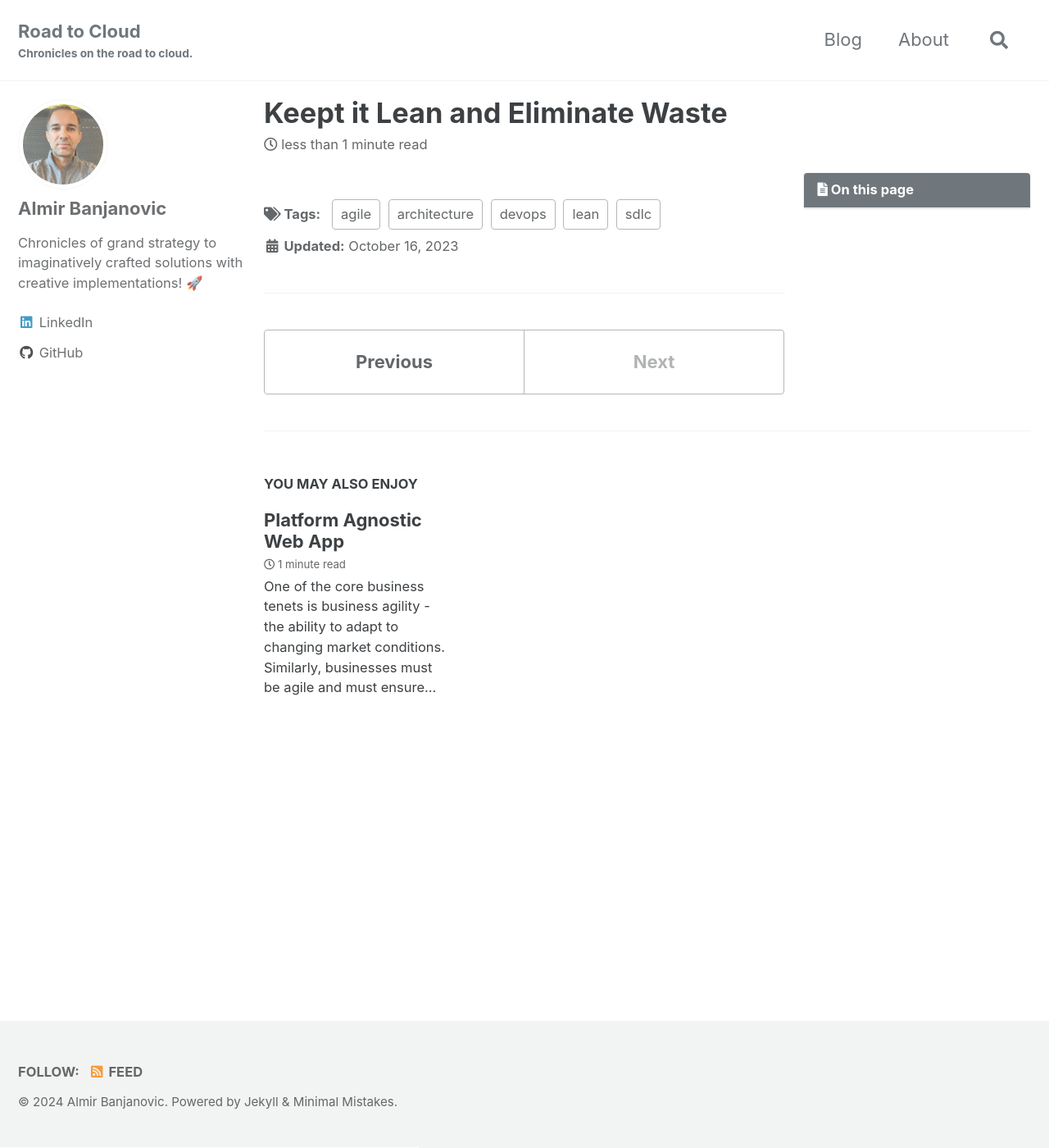
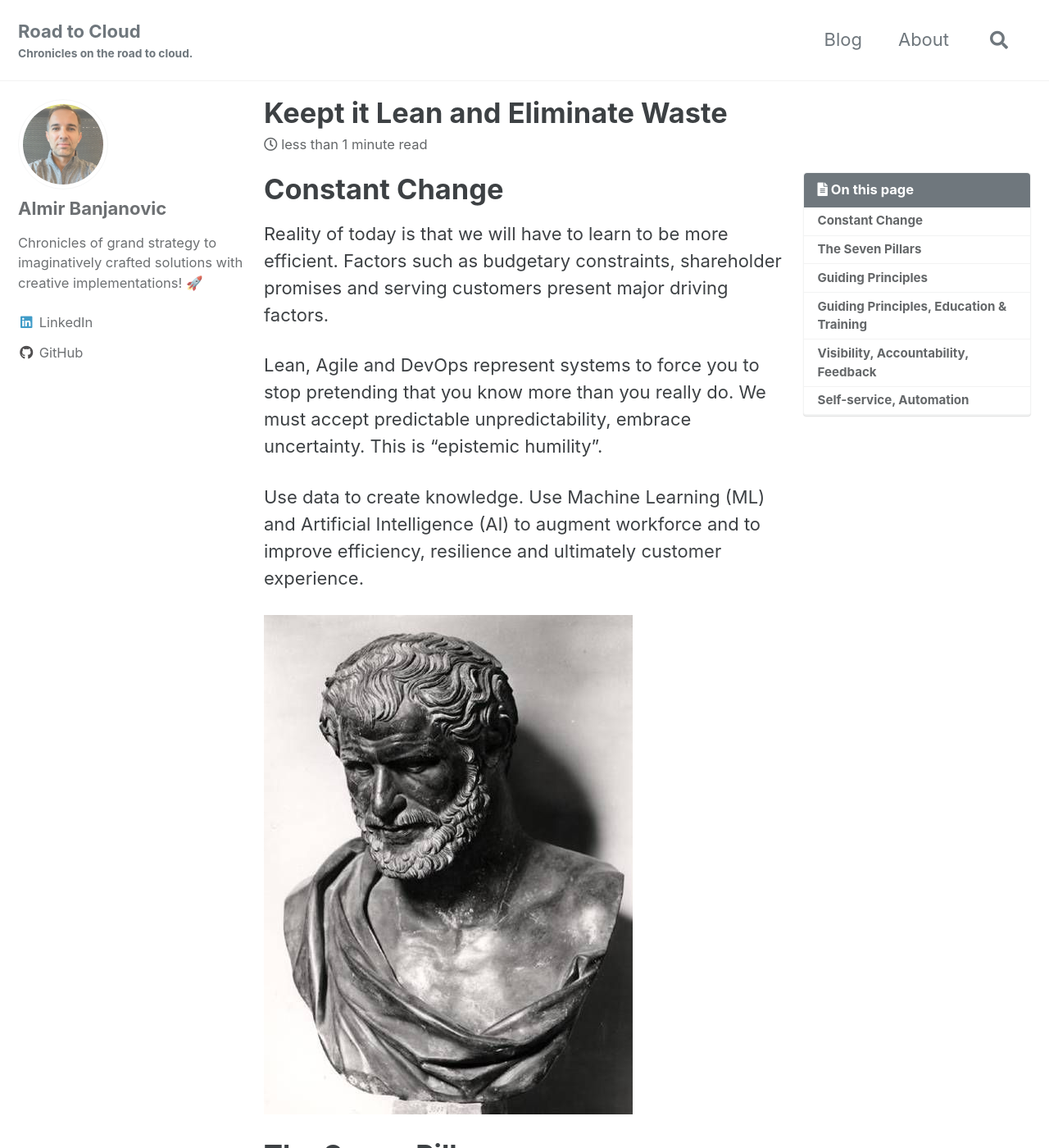
Before and after one commit to almirbanjanovic/roadtocloud.github.io, a Jekyll site: the page built from _posts/2023-10-16-keep-it-lean-and-eliminate-waste.md, in a window 1280 px wide and 1400 px high. Shown: the whole window at 82% size. Built offline with Jekyll 4.4.1, drawn with Linux system fonts in a browser that asks for light colours; cached includes are drawn as plain includes; comment, search, counter and statistics services are not loaded; some of the changed text lies outside the part shown.

Commit message:
Update 2023-10-16-keep-it-lean-and-eliminate-waste.md

```diff
--- a/_posts/2023-10-16-keep-it-lean-and-eliminate-waste.md
+++ b/_posts/2023-10-16-keep-it-lean-and-eliminate-waste.md
@@ -8,3 +8,23 @@ tags:
   - devops
   - sdlc
 ---
+
+# Constant Change
+
+Reality of today is that we will have to learn to be more efficient.  Factors such as budgetary constraints, shareholder promises and serving customers present major driving factors.
+
+Lean, Agile and DevOps represent systems to force you to stop pretending that you know more than you really do. We must accept predictable unpredictability, embrace uncertainty. This is "epistemic humility".
+
+Use data to create knowledge. Use Machine Learning (ML) and Artificial Intelligence (AI) to augment workforce and to improve efficiency, resilience and ultimately customer experience.
+
+![Heraclitus](../assets/images/heraclitus.png)
+
+# The Seven Pillars
+
+# Guiding Principles
+
+# Guiding Principles, Education & Training
+
+# Visibility, Accountability, Feedback
+
+# Self-service, Automation
```
